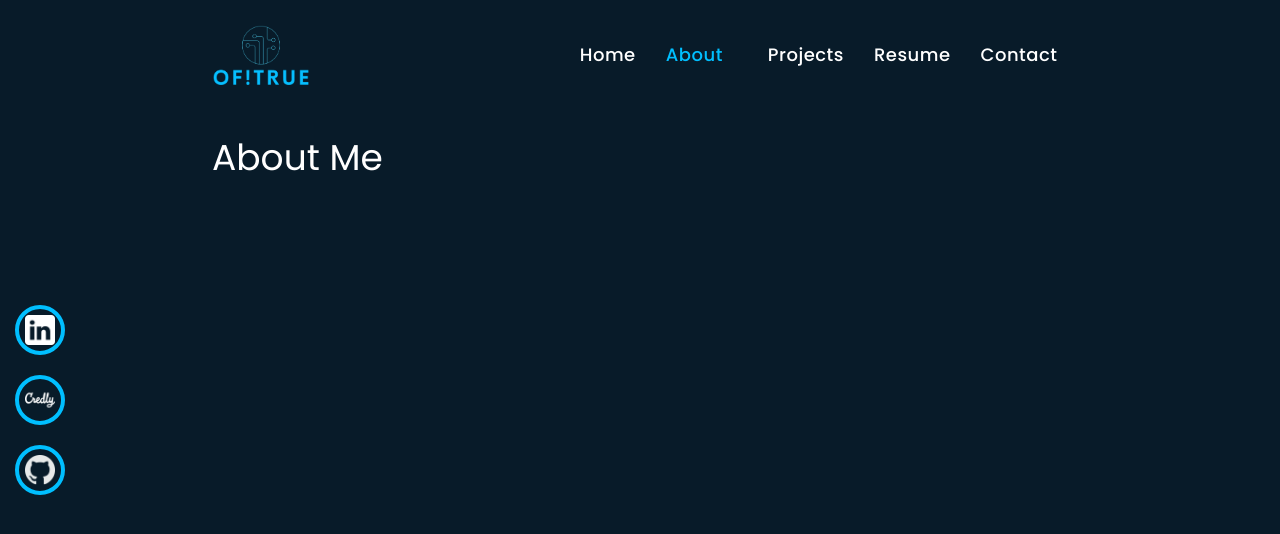
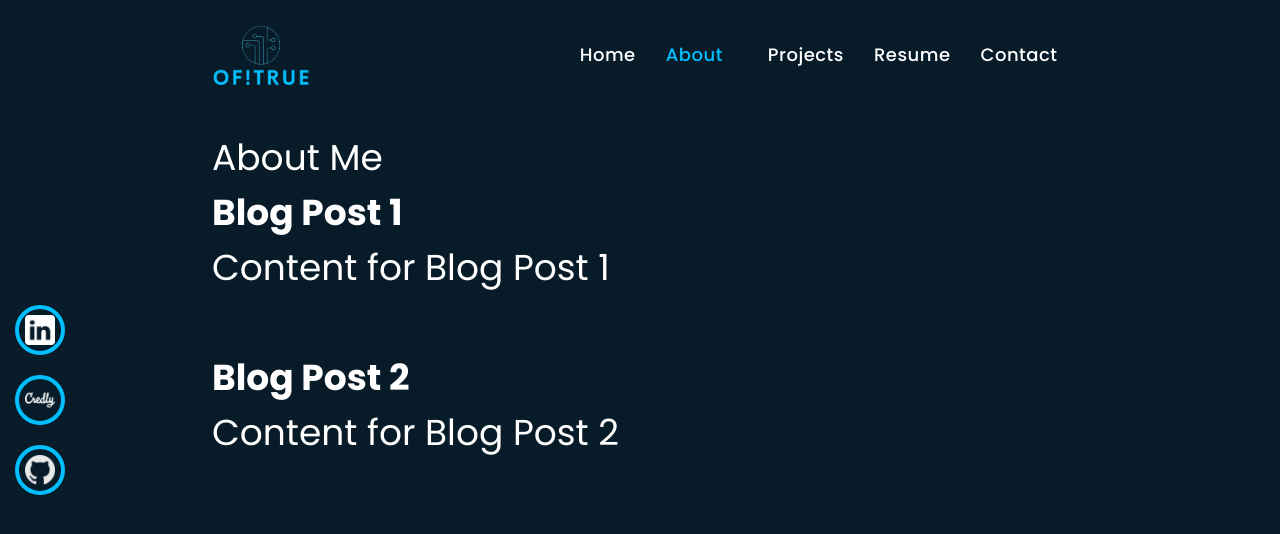
Before and after one commit to OfFalse/professional-portfolio, a Next.js app: page /about in a window 1280 px wide. Shown: the top 534 px of the page. Built offline with nearby package versions, Linux system fonts and the light colour scheme.

Commit message:
entry component

```diff
--- a/app/about/page.tsx
+++ b/app/about/page.tsx
@@ -1,7 +1,34 @@
+'use client'
+
 import React from "react";
+import { useInView } from 'react-intersection-observer';
+import Entry from '../../components/Entry';
+import "../../styles/components/Entry.css";
+import { EntryProps } from "../../components/Entry";
 
-export default function About() {
+const About: React.FC = () => {
+
+  const [ref, inView] = useInView(true);
+
+  const blogData: EntryProps[] = [
+    { title: 'Blog Post 1', content: 'Content for Blog Post 1', img: '' },
+    { title: 'Blog Post 2', content: 'Content for Blog Post 2', img: '' },
+  ];
+
   return (<section>
     <div>About Me</div>
+    <div>
+      {blogData.map((entry, index) => (
+        <div
+          key={index}
+          ref={ref}
+          className={`blog-entry${inView ? 'in-view' : ''}`}
+        >
+          <Entry title={entry.title} content={entry.content} img={entry.img} />
+        </div>
+      ))}
+    </div>
     </section>)
-}
+  };
+
+  export default About;
--- a/app/page.tsx
+++ b/app/page.tsx
@@ -24,6 +24,7 @@ export default function Home() {
           {/* <h1>Greetings, tech enthusiast!</h1>
           <br/> */}
         <header>
+          <div className="header-col">
         <div className="header-content">
           <h2>Hi, I'm <span>Nic Defaux</span></h2>
           <br />
@@ -37,10 +38,13 @@ export default function Home() {
             })}
         </div>
           </div>
+          </div>
+          <div className="header-col" id="profile-col">
       <div className="profile-picture">
         <img src="/mugshot.jpg" alt="Profile" />
         <span className="cut-circle"></span>
       </div>
+          </div>
         </header>
         <br />
       <div className="content">
--- /dev/null
+++ b/components/Entry.tsx
@@ -0,0 +1,20 @@
+'use client'
+import React from 'react';
+
+export interface EntryProps {
+  title: string;
+  content: string;
+  img: string;
+}
+
+const Entry: React.FC<EntryProps> = ({ title, content, img }) => {
+  return (
+    <div className="blog-entry">
+      <h2>{title}</h2>
+      <p>{content}</p>
+      <img src={img}/>
+    </div>
+  );
+};
+
+export default Entry;
--- a/package.json
+++ b/package.json
@@ -13,7 +13,8 @@
     "next": "13.5.4",
     "prettier": "^3.0.3",
     "react": "^18",
-    "react-dom": "^18"
+    "react-dom": "^18",
+    "react-intersection-observer": "^9.5.2"
   },
   "devDependencies": {
     "@types/node": "^20.8.6",
--- /dev/null
+++ b/styles/components/Entry.css
@@ -0,0 +1,13 @@
+.blog-entry {
+  opacity: 1;
+  transition: opacity 0.5s ease;
+
+}
+
+.blog-entry .in-view {
+  opacity: 1;
+}
+
+.blog-entry h2 {
+  color: var(--text-light);
+}
```
Also changed, not shown: styles/pages/Home.css (+32 -21 lines), public/mugshot.jpg, 1 other file (tests, documents, lock files or other folders).
